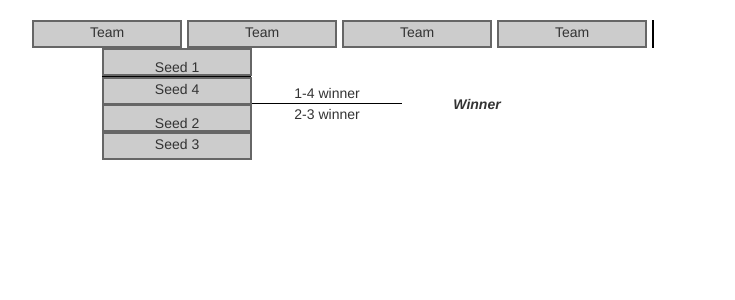
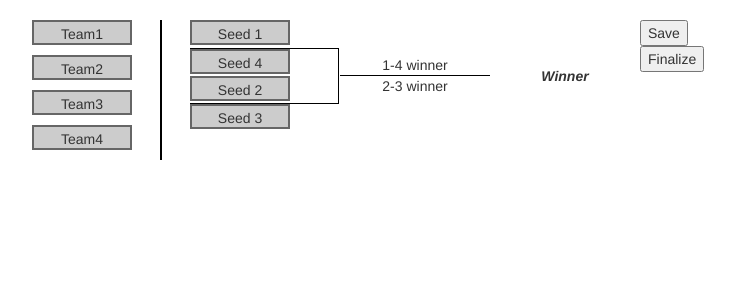
Before and after one commit to marcoflowers/baylolesports, a Python web app: template templates/tournament/bracket_experiment.html in a window 1280 px wide. Shown: the part 52-352 px from the top of the page, without its empty margins (38-773 px from the left). Run offline with Jinja, Linux system fonts and the light colour scheme; the template is opened without the code that fills it, so the values that code supplies are empty; some libraries are stand-ins or nearby versions.

Commit message:
Functional drag and drop. Not posting yet

```diff
--- a/controllers/tournament.py
+++ b/controllers/tournament.py
@@ -22,6 +22,11 @@ class tournament_page(BaseHandler):
         self.response.write(template.render(self.template_values))
 
 
+    def post(self, ukey):
+        logging.info("Data Saved")
+        self.redirect(self.request.uri)
+
+
 
 class index(BaseHandler):
     def get(self):
--- a/static/bracket.css
+++ b/static/bracket.css
@@ -1,12 +1,18 @@
 .tournament4-wrap, .tournament8-wrap, .tournament16-wrap, .tournament32-wrap {
     text-align: center;
     float:right;
-    margin-left:5em;
+    margin-left:2em;
 }
 
 .team_pool {
     border-right: 2px solid #000;
     float:left;
+}
+.team_pool div {
+    float:left;
+    clear:left;
+    margin-bottom:10px;
+    margin-right:2em;
 }
 
 /* drag drop -----------------------------------------------------------------*/
@@ -21,13 +27,12 @@
     -webkit-user-drag: element;
 }
 .slot {
-    float:center;
-    height:28px;
-    width: 150px;
+    height:25px;
+    width: 100px;
+    line-height:25px;
     float: left;
     border: 2px solid #666666;
     background-color: #ccc;
-    margin-right: 5px;
     text-align: center;
     cursor: move;
 }
--- a/static/js/drag_drop.js
+++ b/static/js/drag_drop.js
@@ -24,7 +24,6 @@ function handleDragEnd(e) {
     this.style.opacity = '1.0';
 
     [].forEach.call(slots, function (slot) {
-        console.log(slot);
         slot.classList.remove('over');
     });
 }
@@ -54,8 +53,6 @@ function handleDrop(e) {
         // Set the source slot's HTML to the HTML of the slot we dropped on.
         dragSrcEl.innerHTML = this.innerHTML;
         this.innerHTML = e.dataTransfer.getData('text/html');
-        //$.post(window.location.pathname,
-
     }
 
     return false;
@@ -63,7 +60,6 @@ function handleDrop(e) {
 $(document).ready(function() {
     var slots = $("#slots .slot");
     [].forEach.call(slots, function(slot) {
-        console.log(slot);
         slot.addEventListener('dragstart', handleDragStart, false);
         slot.addEventListener('dragenter', handleDragEnter, false)
         slot.addEventListener('dragover', handleDragOver, false);
@@ -72,3 +68,19 @@ $(document).ready(function() {
         slot.addEventListener('dragend', handleDragEnd, false);
     });
 });
+
+
+function save() {
+    var slots = $("#slots .slot");
+    data = {};
+    [].forEach.call(slots, function(slot) {
+        console.log($(slot).parents().attr("class"));
+        console.log($(slot).text());
+    });
+    $.post(document.URL, data, function() {
+    });
+}
+
+function finalize() {
+
+}
--- a/templates/tournament/bracket_experiment.html
+++ b/templates/tournament/bracket_experiment.html
@@ -9,23 +9,27 @@
 {% block content %}
 <div id="slots">
     <div class="team_pool">
-        <div class="slot" value="" draggable>Team</div>
-        <div class="slot" value="" draggable>Team</div>
-        <div class="slot" value="" draggable>Team</div>
-        <div class="slot" value="" draggable>Team</div>
+        <div class="slot" value="1" draggable>Team1</div>
+        <div class="slot" value="2" draggable>Team2</div>
+        <div class="slot" value="3" draggable>Team3</div>
+        <div class="slot" value="4" draggable>Team4</div>
     </div>
     <div class="tournament4-wrap">
         <div class="round3-top winner3">Winner</div>
         <div class="round2-topwrap">
             <div class="round2-top">1-4 winner</div>
-            <div class="round1-top"><div class="slot" draggable="true">Seed 1</div></div>
-            <div class="round1-bottom"><div class="slot" draggable="true">Seed 4</div></div>
+            <div class="round1-top"><div class="slot" value="Seed 1" draggable>Seed 1</div></div>
+            <div class="round1-bottom"><div class="slot" value="Seed 4" draggable>Seed 4</div></div>
         </div>
         <div class="round2-bottomwrap">
             <div class="round2-bottom">2-3 winner</div>
-            <div class="round1-top"><div class="slot" draggable="true">Seed 2</div></div>
-            <div class="round1-bottom"><div class="slot" draggable="true">Seed 3</div></div>
+            <div class="round1-top"><div class="slot" value="Seed 2" draggable>Seed 2</div></div>
+            <div class="round1-bottom"><div class="slot" value="Seed 3" draggable>Seed 3</div></div>
         </div>
     </div>
 </div>
+<div class="buttons">
+    <button class="save" onclick="save()">Save</button><br>
+    <button class="finalize" onclick="finalize()">Finalize</button><br>
+</div>
 {% endblock %}
```
Also changed, not shown: 6 other files.
